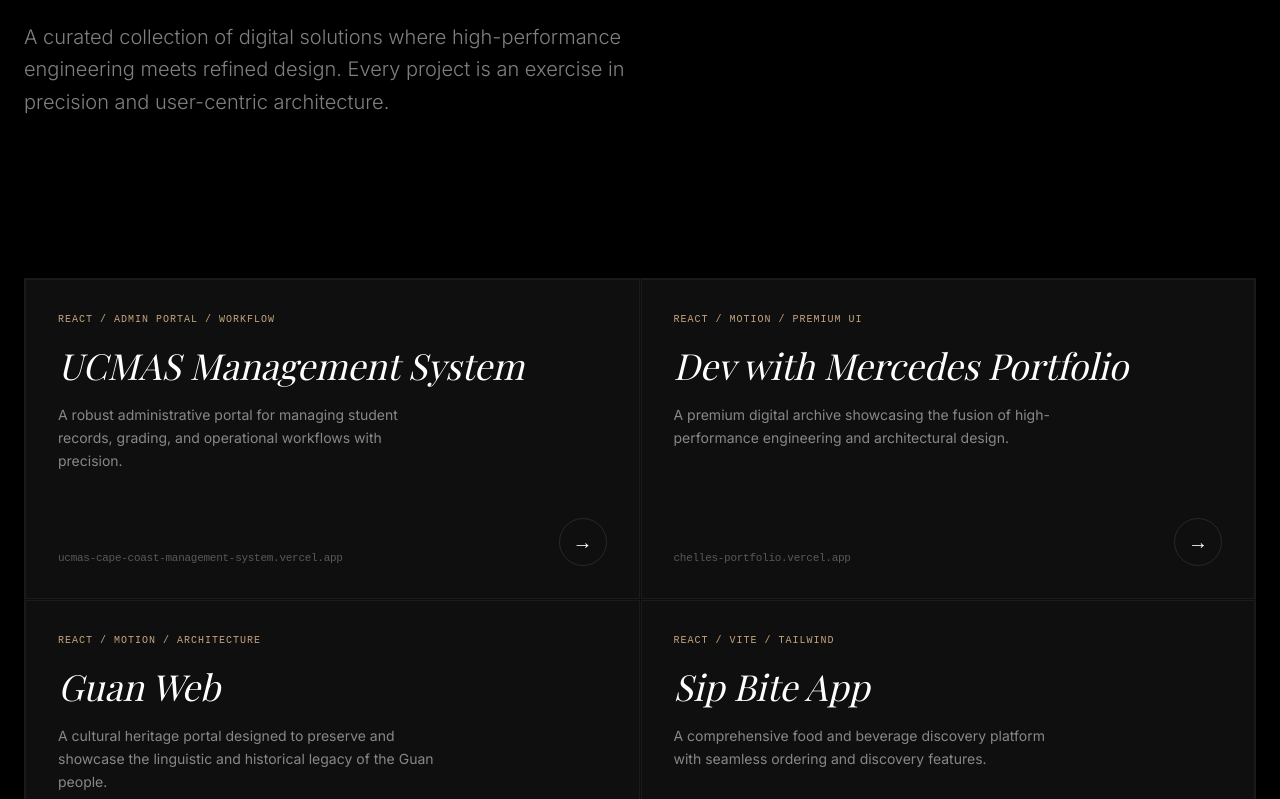
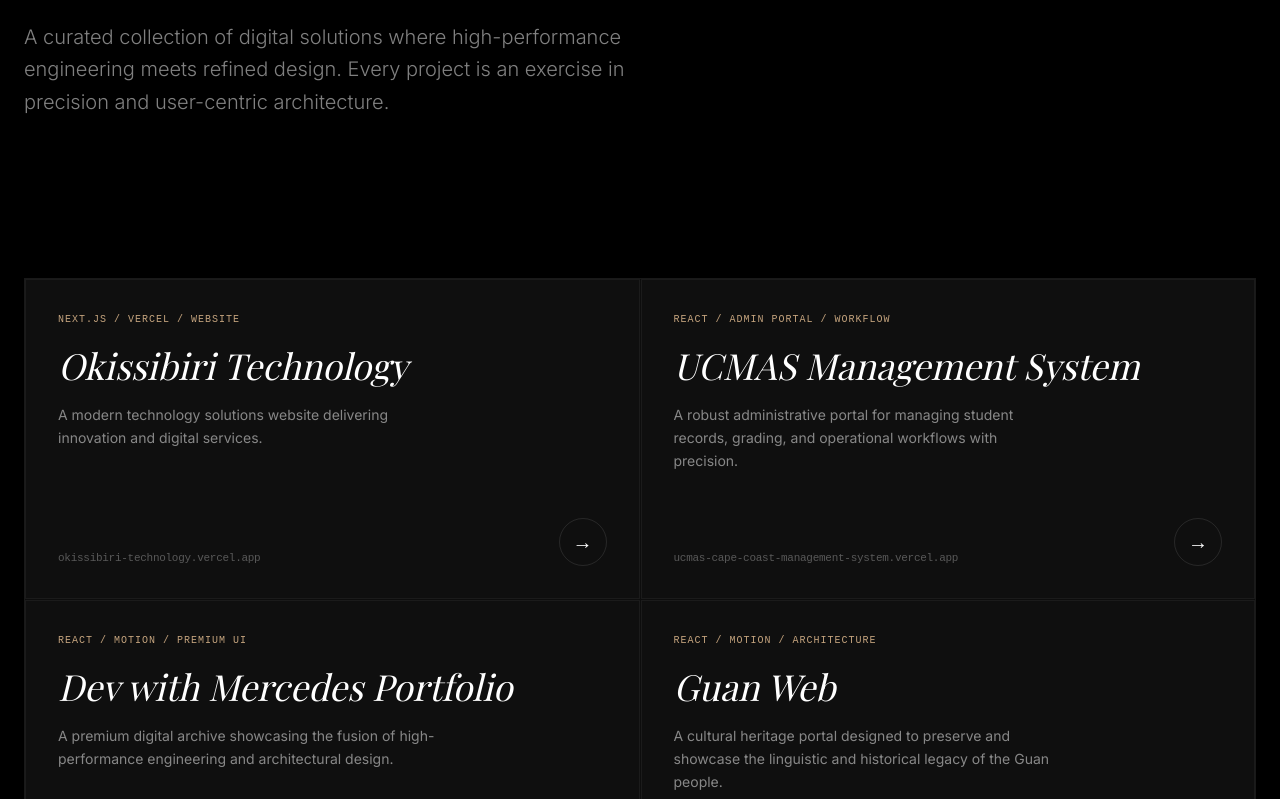
Before and after one commit to michelleamfo2007-blip/chelles-portfolio, a React (Vite) app: page /work in a window 1280 px wide. Shown: the part 431-1230 px from the top of the page. Built offline with nearby package versions, Linux system fonts and the light colour scheme; a web font is replaced by a local one.

Commit message:
Update Okissibiri Technology files

```diff
--- a/src/pages/Work.tsx
+++ b/src/pages/Work.tsx
@@ -5,6 +5,12 @@ import { CheckCircle2, ArrowRight } from "lucide-react";
 
 export const Work = () => {
   const projects = [
+    {
+      title: "Okissibiri Technology",
+      description: "A modern technology solutions website delivering innovation and digital services.",
+      link: "okissibiri-technology.vercel.app",
+      tags: ["Next.js", "Vercel", "Website"],
+    },
     {
       title: "UCMAS Management System",
       description: "A robust administrative portal for managing student records, grading, and operational workflows with precision.",
```
